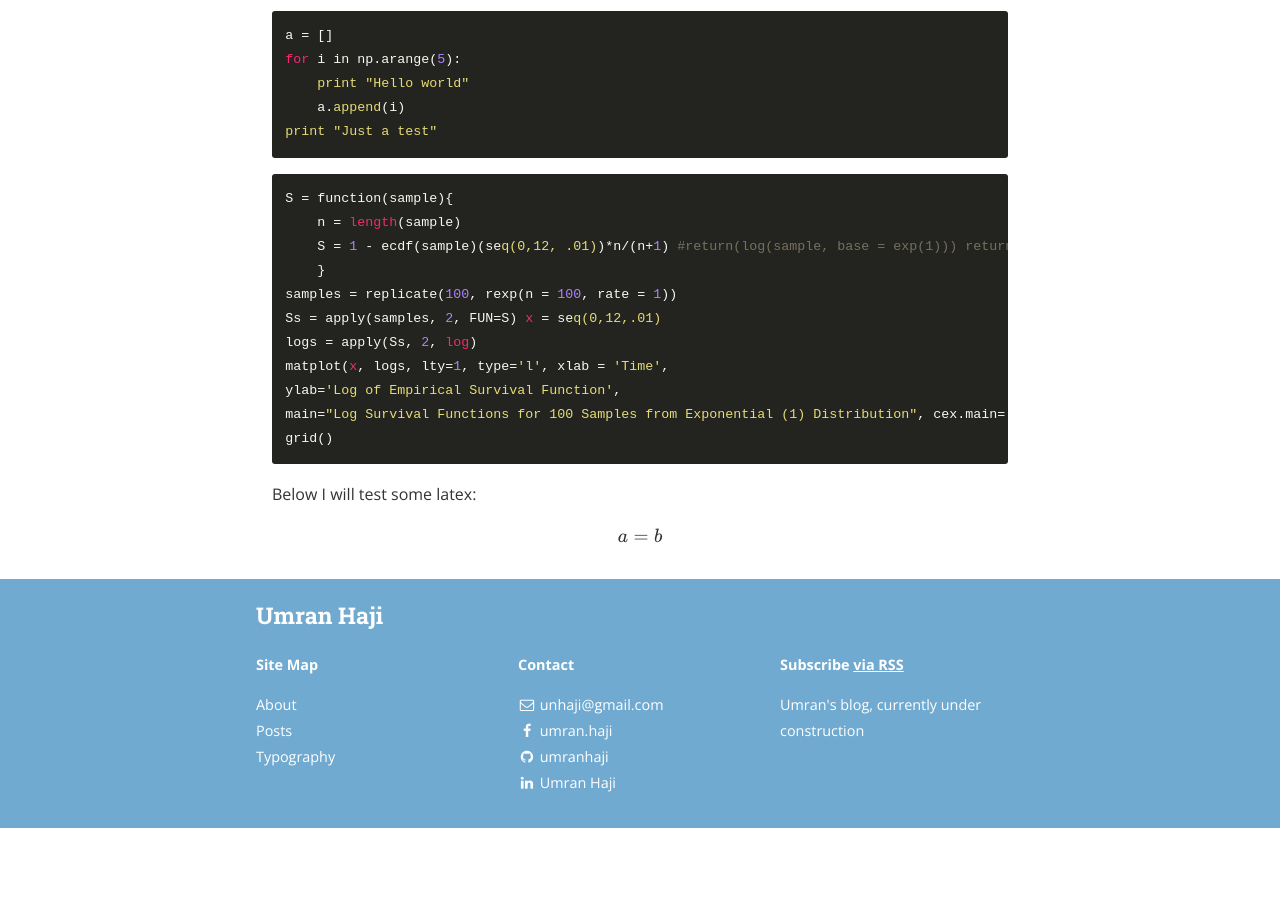
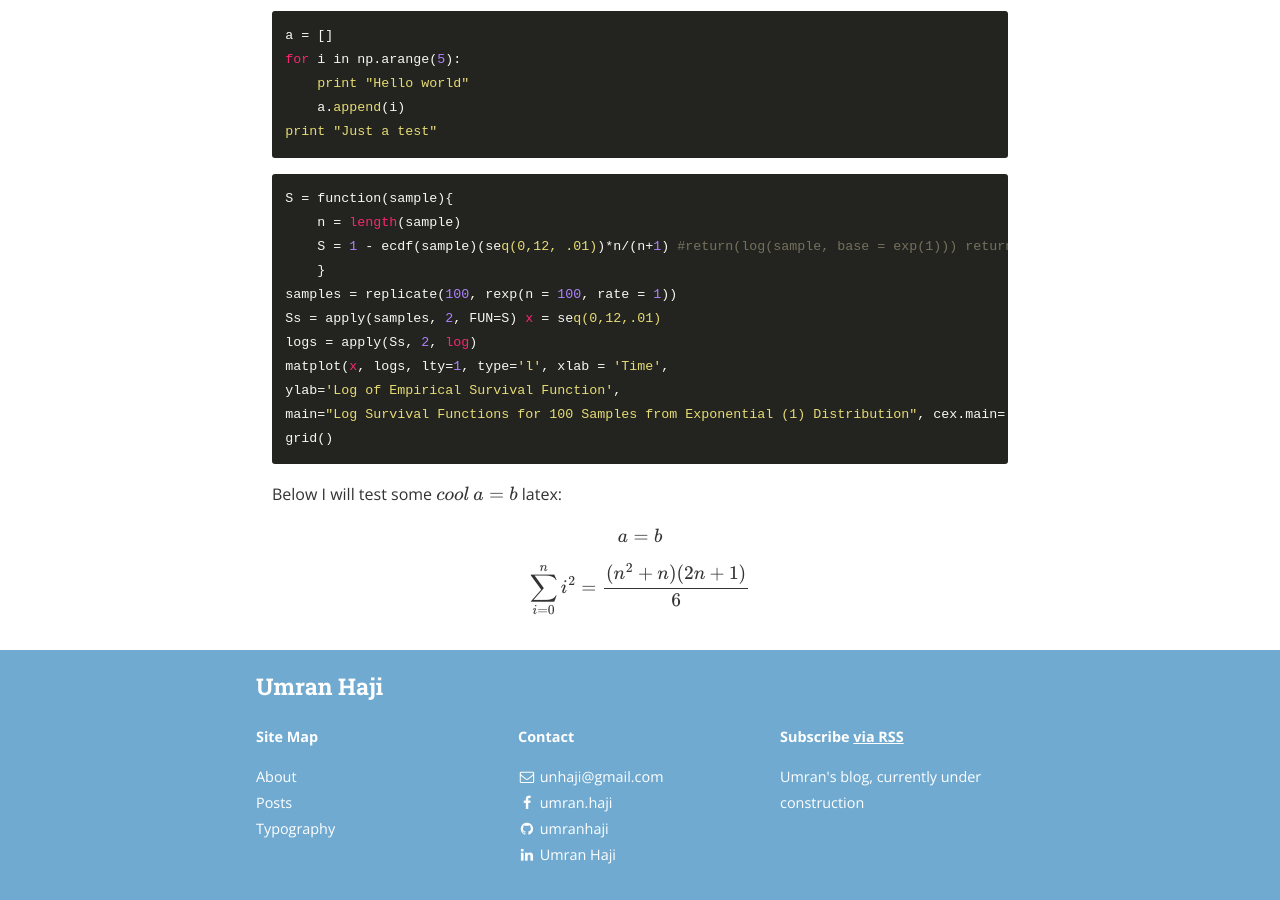
Before and after one commit to umranhaji/umranhaji.github.io, a Jekyll site: the page built from about.md, in a window 1280 px wide and 900 px high, scrolled down 752 px. Built offline with Jekyll 4.4.1, drawn with Linux system fonts in a browser that asks for light colours; nearby versions of some CDN libraries; formulas are drawn with MathJax 3; before the commit the page ends 1580 px from its top, so only the background shows below that.

Commit message:
Updated 'about.md' via CloudCannon

````diff
--- a/about.md
+++ b/about.md
@@ -34,6 +34,8 @@
 grid()
 ```
 
-Below I will test some latex:
+Below I will test some $cool$ $a=b$ latex:
 
 $$a = b$$
+
+$$\sum_{i=0}^n i^2 = \frac{(n^2+n)(2n+1)}{6}$$
````
